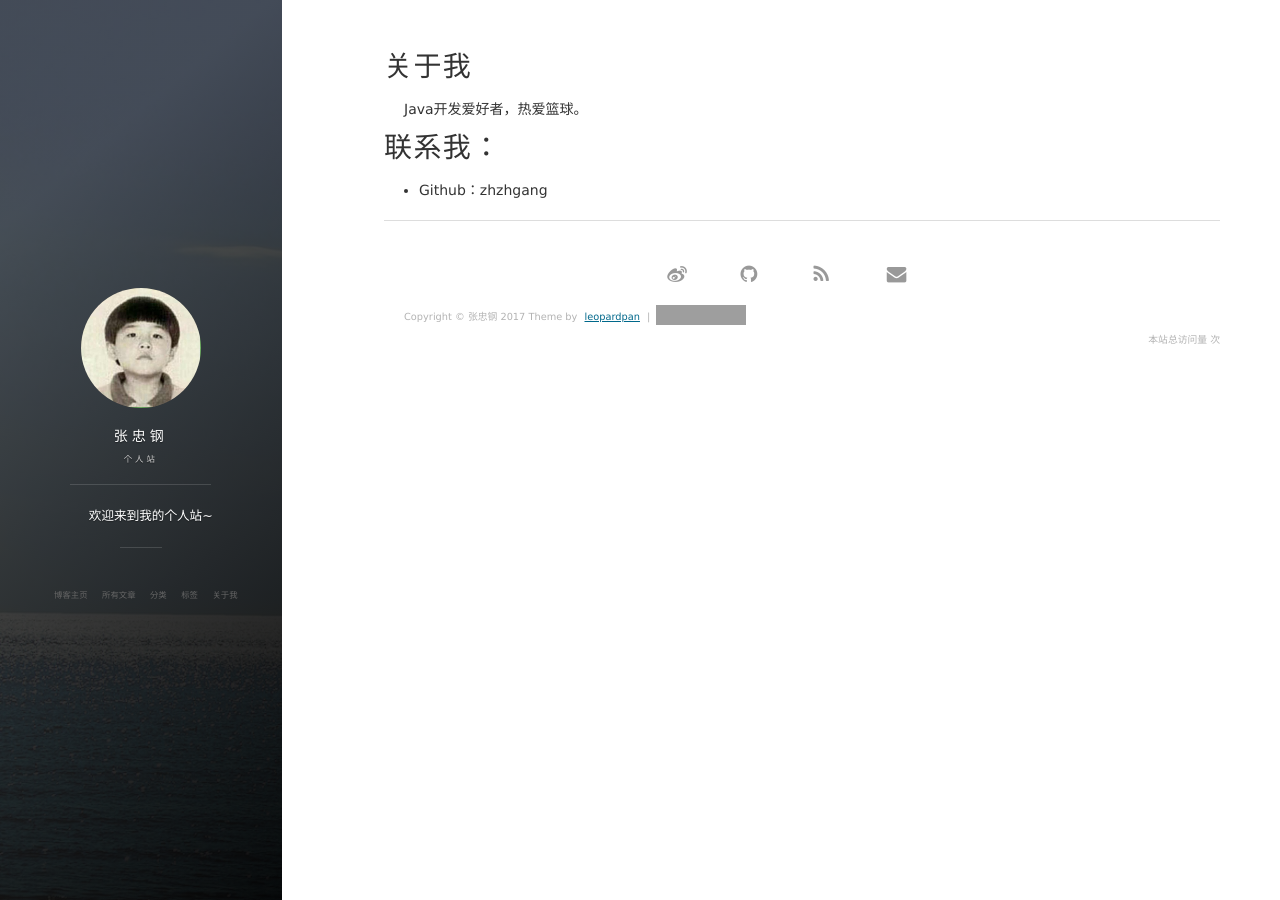
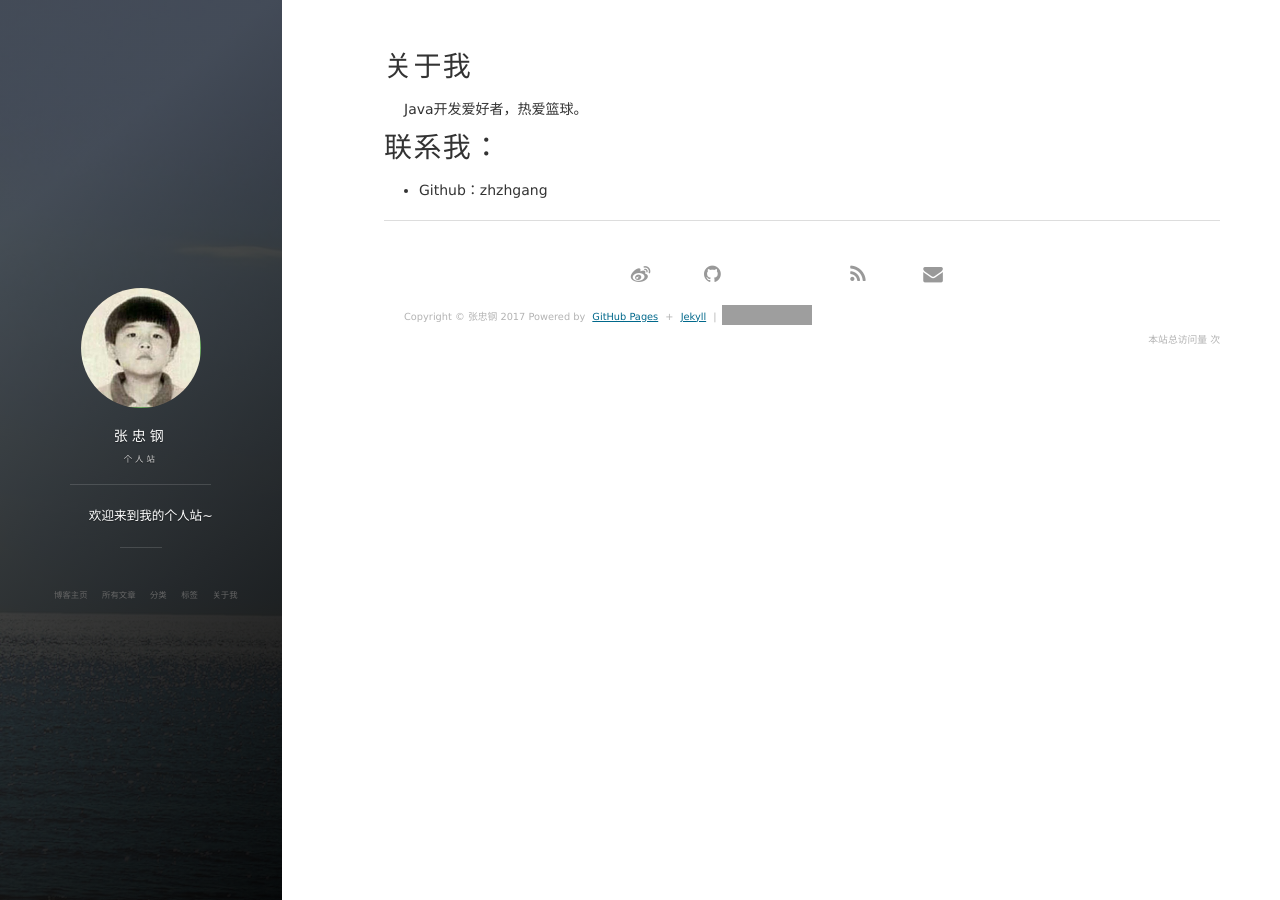
Before and after one commit to zhzhgang/zhzhgang.github.io, a Jekyll site: the page built from about.md, in a window 1280 px wide. Built offline with Jekyll 4.4.1, drawn with Linux system fonts in a browser that asks for light colours; nearby versions of some CDN libraries; comment, search, counter and statistics services are not loaded; grey boxes are pictures that could not be loaded.

Commit message:
Modify _config.yml and footer.html

```diff
--- a/_config.yml
+++ b/_config.yml
@@ -11,13 +11,15 @@ url: "http://www.zhzhgang.com"
 # Comment
 comment:
     # disqus: zhzhgang
-    duoshuo: zhzhgang
+    # duoshuo: zhzhgang
+    uyan: 2128715
 
 # Social
 social:
     weibo: 2321674383
     github: zhzhgang
     # twitter:
+    zhihu: zhzhgang
     mail: zhang_zhonggang@163.com
 
 
--- a/_includes/footer.html
+++ b/_includes/footer.html
@@ -17,9 +17,19 @@
           {% if site.social.github %}
           <!-- Github -->
           <li class="navigation__item_social">
-            <a href="https://github.com/{{site.social.github}}" title="@{{site.social.github}} 的 Github" target="_blank">
+            <a href="https://github.com/{{site.social.github}}" title="@{{site.social.github}} 的 GitHub" target="_blank">
               <i class='social fa fa-github fa-2x'></i>
-              <span class="label">Github</span>
+              <span class="label">GitHub</span>
+            </a>
+          </li>
+          {% endif %}
+
+          {% if site.social.zhihu %}
+          <!-- Github -->
+          <li class="navigation__item_social">
+            <a href="https://www.zhihu.com/people/{{site.social.zhihu}}" title="@{{site.social.zhihu}} 的 知乎" target="_blank">
+              <i class='social fa fa-zhihu fa-2x'></i>
+              <span class="label">zhihu</span>
             </a>
           </li>
           {% endif %}
@@ -69,11 +79,11 @@
 
         <div class = "footer_div">
            <p class="copyright text-muted">
-            Copyright &copy; {{ site.title }} {{ site.time | date: '%Y' }} Theme by <a href="http://baixin.io/">leopardpan</a> |
+            Copyright &copy; {{ site.title }} {{ site.time | date: '%Y' }}  Powered by <a href="https://pages.github.com/">GitHub Pages</a> + <a href="http://jekyll.com.cn">Jekyll</a> |
             <iframe
                 style="margin-left: 2px; margin-bottom:-5px;"
                 frameborder="0" scrolling="0" width="91px" height="20px"
-                src="https://ghbtns.com/github-btn.html?user=leopardpan&repo=leopardpan.github.io&type=star&count=true" >
+                src="https://ghbtns.com/github-btn.html?user=zhzhgang&repo=zhzhgang.github.io&type=star&count=true" >
             </iframe>
             </p>
         	<div align="right">
```
